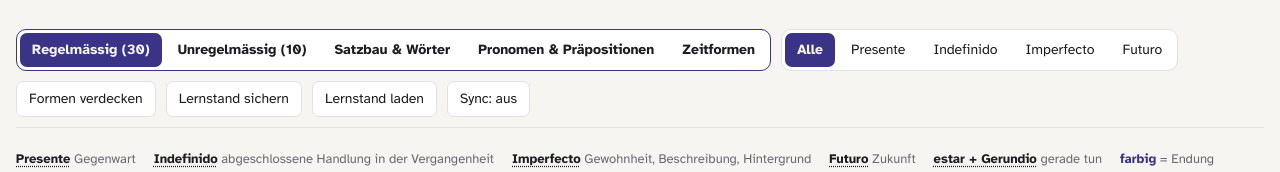
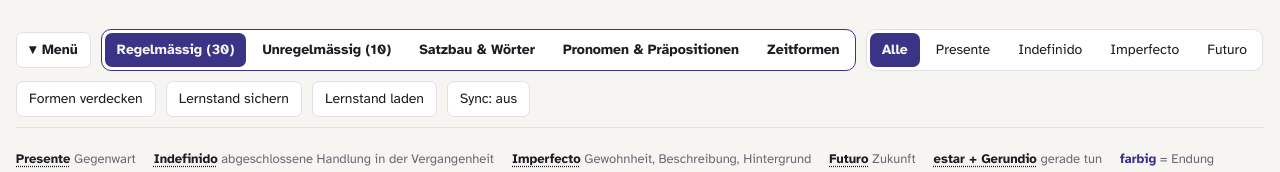
Before and after one commit to yalais/spanish_learner, a plain HTML site: page index.html in a window 1280 px wide. Shown: the part 153-325 px from the top of the page. Drawn offline with nearby package versions, Linux system fonts and the light colour scheme.

Commit message:
feat: fold in bar

```diff
--- a/index.html
+++ b/index.html
@@ -35,6 +35,11 @@ body::before{content:"";position:fixed;inset:0 0 auto;height:env(safe-area-inset
 .seg button,.btn{font:inherit;font-size:14px;border:0;background:transparent;color:var(--fg);padding:7px 12px;border-radius:7px;cursor:pointer}
 .seg button[aria-pressed="true"]{background:var(--accent);color:var(--bg);font-weight:700}
 #secs{border-color:var(--accent)}
+#barToggle{font-weight:700;display:inline-flex;align-items:center;gap:6px}
+#barToggle .chev{display:inline-block;transition:transform .15s}
+.bar.collapsed{padding-block:6px}
+.bar.collapsed>:not(#barToggle){display:none!important}
+.bar.collapsed #barToggle .chev{transform:rotate(-90deg)}
 #secs button{font-weight:700}
 .btn{border:1px solid var(--line);background:var(--surface)}
 .btn[aria-pressed="true"]{border-color:var(--accent);color:var(--accent);font-weight:700}
@@ -206,7 +211,8 @@ body.cover .card td.shown::after{display:none}
     <p class="lead">Zuerst der Bauplan der regelmässigen Verben, dann die zehn wichtigsten Ausnahmen, dazu Satzbau, die wichtigsten kleinen Wörter, Pronomen und Präpositionen sowie die Zeitformen kurz erklärt. Zeilen sind die Personen, Spalten die Zeitformen.</p>
   </div>
 
-  <div class="bar" role="toolbar" aria-label="Ansicht">
+  <div class="bar" id="bar" role="toolbar" aria-label="Ansicht">
+    <button class="btn" id="barToggle" aria-expanded="true" aria-controls="bar" title="Menü ein- oder ausklappen"><span class="chev" aria-hidden="true">▾</span><span id="barLabel">Menü</span></button>
     <div class="seg" id="secs" aria-label="Bereich">
       <button data-s="reg" aria-pressed="true">Regelmässig (30)</button>
       <button data-s="irr" aria-pressed="false">Unregelmässig (10)</button>
@@ -666,6 +672,16 @@ function revealFor(id){
 }
 document.addEventListener("click",e=>{const a=e.target.closest('a[href^="#"]');if(a)revealFor(decodeURIComponent(a.getAttribute("href").slice(1)));});
 secs.querySelectorAll("button").forEach(b=>b.onclick=()=>showSec(b.dataset.s));
+
+// Menüleiste ein-/ausklappen (mehr Platz auf dem Handy). Eingeklappt bleibt nur dieser Knopf mit dem aktuellen Bereich.
+const bar=document.getElementById("bar"),barT=document.getElementById("barToggle"),barL=document.getElementById("barLabel");
+function setBar(open){
+  bar.classList.toggle("collapsed",!open);barT.setAttribute("aria-expanded",open);
+  barL.textContent=open?"Menü":secs.querySelector('[aria-pressed="true"]').textContent;
+  try{localStorage.setItem("barOpen",open?"1":"0");}catch(e){}
+}
+barT.onclick=()=>setBar(bar.classList.contains("collapsed"));
+{let o=null;try{o=localStorage.getItem("barOpen");}catch(e){}setBar(o!=="0");}
 
 // Zeitform-Filter
 const seg=document.getElementById("tenses");
```
